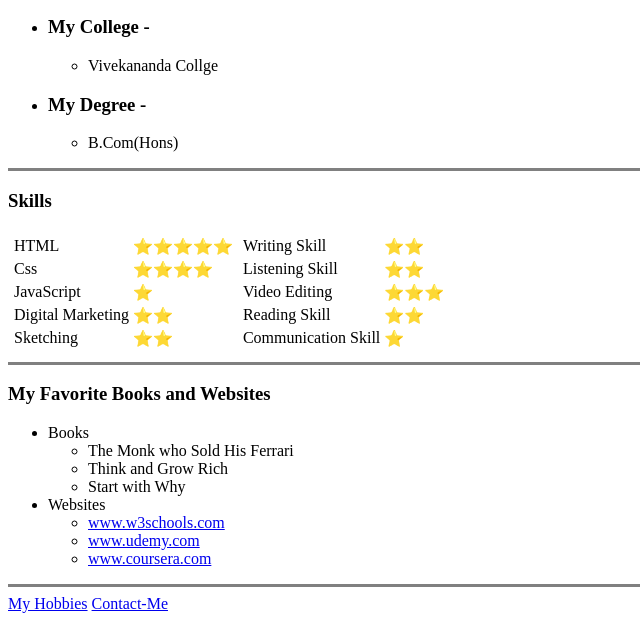
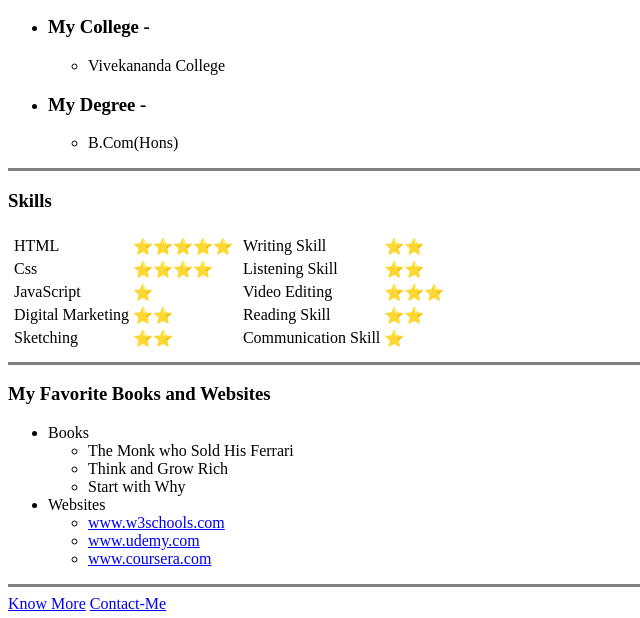
Before and after one commit to IamSouravPaul/CV, a plain HTML site: page index.html in a window 1280 px wide. Shown: the part 345-963 px from the top of the page, 0-640 px from the left. Drawn offline with Linux system fonts and the light colour scheme.

Commit message:
Update index.html

```diff
--- a/index.html
+++ b/index.html
@@ -31,7 +31,7 @@
     <li>
       <h3>My College -</h3>
       <ul>
-        <li>Vivekananda Collge</li>
+        <li>Vivekananda College</li>
       </ul>
     </li>
     <li>
@@ -117,7 +117,7 @@
   </ul>
 
   <hr size="3" noshade>
-  <a href="hobbies.html">My Hobbies</a>
+  <a href="hobbies.html">Know More</a>
   <a href="contact-me.html">Contact-Me</a>
 
 </body>
```
